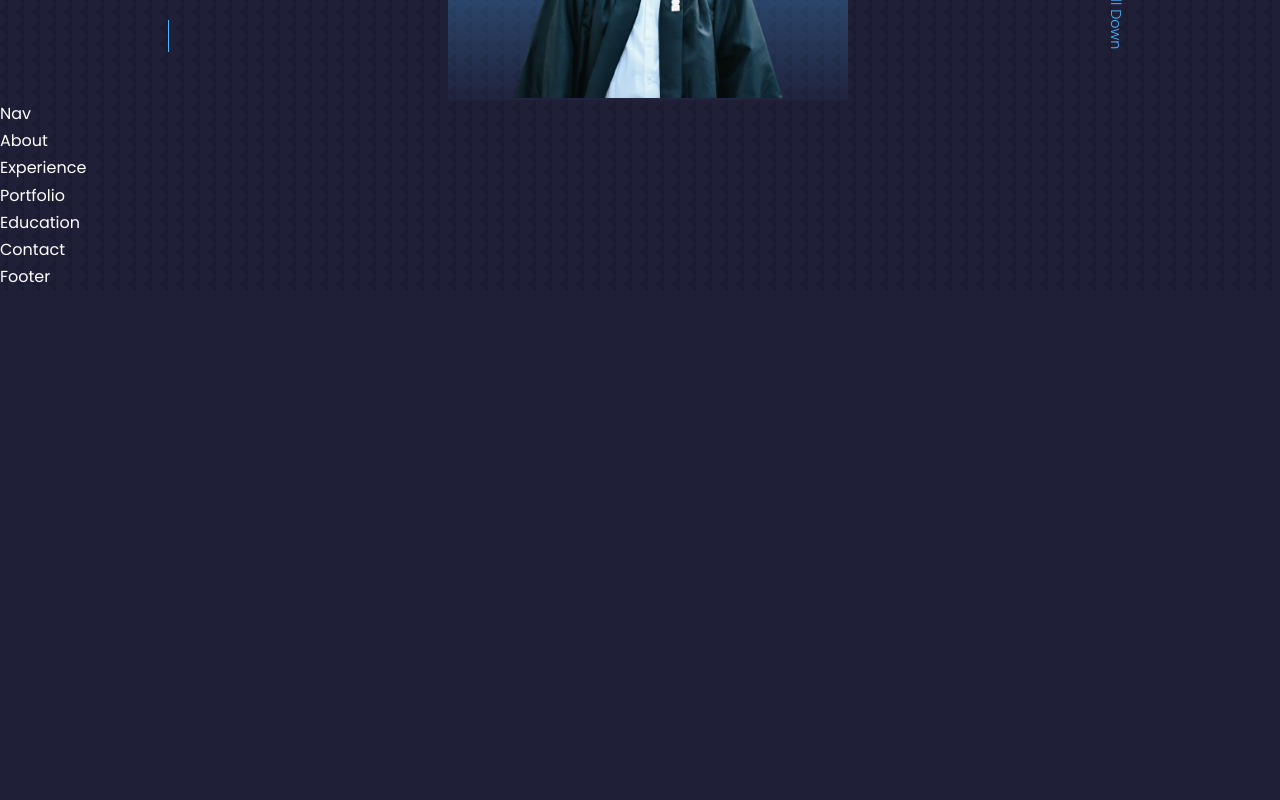
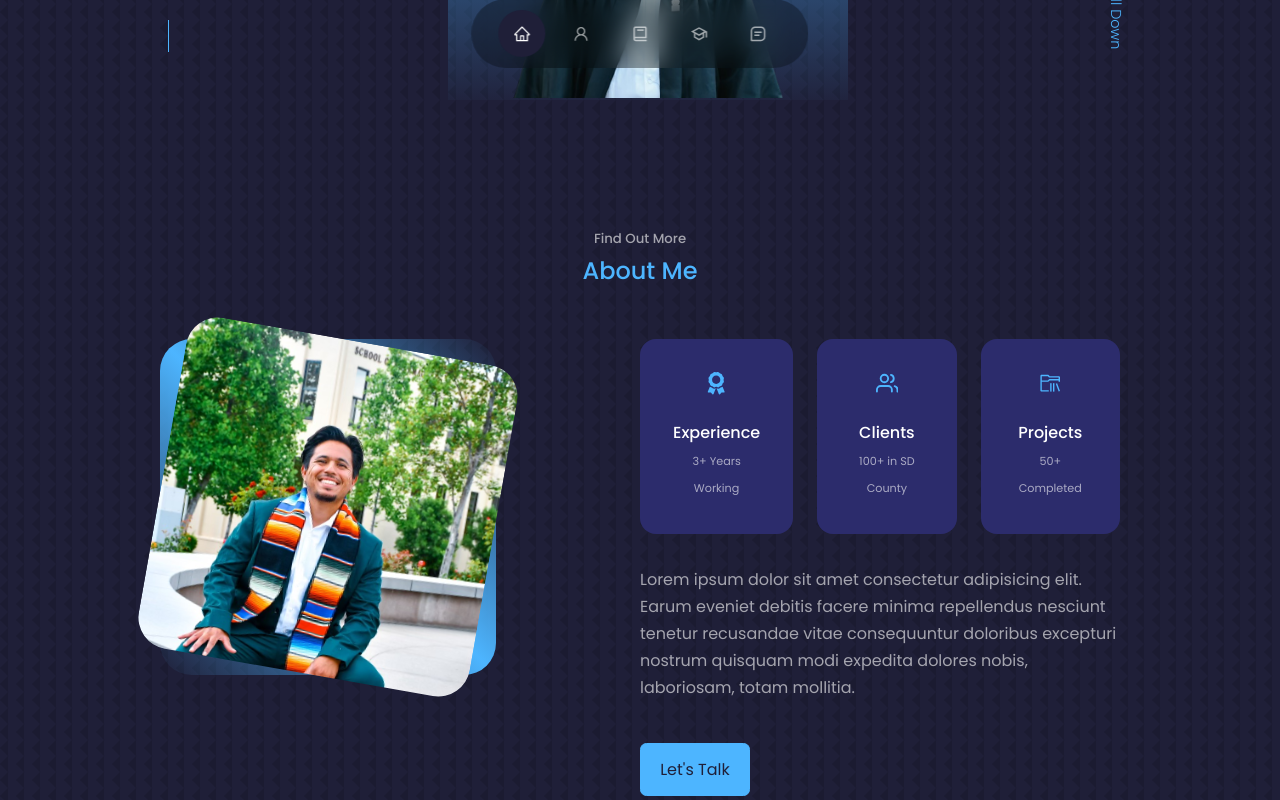
Before and after one commit to jaolsen7/arod-portfolio, a React (Create React App) app: page / in a window 1280 px wide. Shown: the part 700-1500 px from the top of the page. Before the commit the page ends 990 px from the top, so only its background shows below. Built offline with nearby package versions, Linux system fonts and the light colour scheme.

Commit message:
about section

```diff
--- a/src/components/about/About.jsx
+++ b/src/components/about/About.jsx
@@ -1,9 +1,52 @@
 import React from 'react';
 import './about.css';
+import ME from '../../assets/arod.jpg';
+import { FaAward } from 'react-icons/fa';
+import { FiUsers } from 'react-icons/fi';
+import { VscFolderLibrary } from 'react-icons/vsc';
 
 const About = () => {
   return (
-    <div>About</div>
+    <section id="about">
+      <h5>Find Out More</h5>
+      <h2>About Me</h2>
+
+      <div className="container container__about">
+        <div className="about__me">
+          <div className="about__me__image">
+            <img src={ME} alt="angel" />
+          </div>
+        </div>
+
+
+        <div className="about__content">
+          <div className="about__cards">
+            <article className="about__card">
+              <FaAward className="about__icon" />
+              <h5>Experience</h5>
+              <small>3+ Years Working</small>
+            </article>
+
+            <article className="about__card">
+              <FiUsers className="about__icon" />
+              <h5>Clients</h5>
+              <small>100+ in SD County</small>
+            </article>
+
+            <article className="about__card">
+              <VscFolderLibrary className="about__icon" />
+              <h5>Projects</h5>
+              <small>50+ Completed</small>
+            </article>
+          </div>
+            <p>
+              Lorem ipsum dolor sit amet consectetur adipisicing elit. Earum eveniet debitis facere minima repellendus nesciunt tenetur recusandae vitae consequuntur doloribus excepturi nostrum quisquam modi expedita dolores nobis, laboriosam, totam mollitia.
+            </p>
+
+            <a href="#contact" className="btn btn-primary">Let's Talk</a>
+        </div>
+      </div>
+    </section>
   )
 }
 
--- a/src/components/about/about.css
+++ b/src/components/about/about.css
@@ -0,0 +1,88 @@
+.container__about {
+    display: grid;
+    grid-template-columns: 35% 50%;
+    gap: 15%;
+}
+
+.about__me {
+    width: 100%;
+    aspect-ratio: 1 / 1;
+    border-radius: 2rem;
+    background: linear-gradient(45deg, transparent, var(--color-primary), transparent);
+    display: grid;
+    place-items: center;
+}
+
+.about__me__image {
+    width: 100%;
+    height: 100%;
+    border-radius: 2rem;
+    overflow: hidden;
+    transform: rotate(10deg);
+    transition: var(--transition);
+}
+
+.about__me__image:hover {
+    transform: rotate(0);
+}
+
+.about__cards {
+    display: grid;
+    grid-template-columns: repeat(3, 1fr);
+    gap: 1.5rem;
+}
+
+.about__card {
+    background: var(--color-bg-variant);
+    border: 1px solid transparent;
+    border-radius: 1rem;
+    padding: 2rem;
+    text-align: center;
+    transition: var(--transition);
+}
+
+.about__card:hover {
+    background: transparent;
+    border-color: var(--color-primary-variant);
+    cursor: default;
+}
+
+.about__icon {
+    color: var(--color-primary);
+    font-size: 1.4rem;
+    margin-bottom: 1rem;
+}
+
+.about__card h5 {
+    font-size: 1rem;
+}
+
+.about__card small {
+    font-size: 0.7rem;
+    color: var(--color-light);
+}
+
+.about__content p {
+    margin: 2rem 0 2.6rem;
+    color: var(--color-light);
+}
+
+@media screen and (max-width: 1024px) {
+    .container__about {
+        grid-template-columns: 1fr;
+        gap: 0;
+    }
+
+    .about__me {
+        width: 65%;
+        margin: 2rem auto 4rem;
+    }
+
+    .about__content {
+        text-align: center;
+    }
+
+    .about__content p {
+        margin: 1.5rem 0;
+    }
+}
--- a/src/components/contact/Contact.jsx
+++ b/src/components/contact/Contact.jsx
@@ -3,7 +3,9 @@ import './contact.css';
 
 const Contact = () => {
   return (
-    <div>Contact</div>
+    <section id="contact">
+      Contact
+    </section>
   )
 }
 
--- a/src/components/education/Education.jsx
+++ b/src/components/education/Education.jsx
@@ -3,7 +3,9 @@ import './education.css';
 
 const Education = () => {
   return (
-    <div>Education</div>
+    <section id="education">
+      Education
+    </section>
   )
 }
 
--- a/src/components/experience/Experience.jsx
+++ b/src/components/experience/Experience.jsx
@@ -3,7 +3,9 @@ import './experience.css';
 
 const Experience = () => {
   return (
-    <div>Experience</div>
+    <section id="experience">
+      Experience
+    </section>
   )
 }
 
--- a/src/components/nav/Nav.jsx
+++ b/src/components/nav/Nav.jsx
@@ -1,9 +1,22 @@
 import React from 'react';
 import './nav.css';
+import { AiOutlineHome } from 'react-icons/ai';
+import { AiOutlineUser } from 'react-icons/ai';
+import { BiBook } from 'react-icons/bi';
+import { BiMessageSquareDetail } from 'react-icons/bi';
+import { MdOutlineSchool } from 'react-icons/md';
+import { useState } from 'react';
 
 const Nav = () => {
+  const [activeNav, setActiveNav] = useState('#')
   return (
-    <div>Nav</div>
+    <nav>
+      <a href="#" onClick={() => setActiveNav('#')} className={activeNav === '#' ? 'active' : ''}><AiOutlineHome /></a>
+      <a href="#about" onClick={() => setActiveNav('#about')} className={activeNav === '#about' ? 'active' : ''}><AiOutlineUser /></a>
+      <a href="#experience" onClick={() => setActiveNav('#experience')} className={activeNav === '#experience' ? 'active' : ''}><BiBook /></a>
+      <a href="#education" onClick={() => setActiveNav('#education')} className={activeNav === '#education' ? 'active' : ''}><MdOutlineSchool /></a>
+      <a href="#contact" onClick={() => setActiveNav('#contact')} className={activeNav === '#contact' ? 'active' : ''}><BiMessageSquareDetail /></a>
+    </nav>
   )
 }
 
--- a/src/components/nav/nav.css
+++ b/src/components/nav/nav.css
@@ -0,0 +1,33 @@
+nav {
+    background: rgba(0, 0, 0, 0.3);
+    width: max-content;
+    display: block;
+    padding: 0.7rem 1.7rem;
+    z-index: 2;
+    position: fixed;
+    left: 50%;
+    transform: translateX(-50%);
+    bottom: 2rem;
+    display: flex;
+    gap: 0.8rem;
+    border-radius: 3rem;
+    backdrop-filter: blur(15px);
+}
+
+nav a {
+    background: transparent;
+    padding: 0.9rem;
+    border-radius: 50%;
+    display: flex;
+    color: var(--color-light);
+    font-size: 1.1rem;
+}
+
+nav a:hover {
+    background: rgba(0, 0, 0, 0.3);
+}
+
+nav a.active {
+    background: var(--color-bg);
+    color: var(--color-white);
+}
--- a/src/index.css
+++ b/src/index.css
@@ -61,6 +61,7 @@ h1 {
 
 section {
     margin-top: 8rem;
+    height: 100vh;
 }
 
 section > h2, section > h5 {
```
